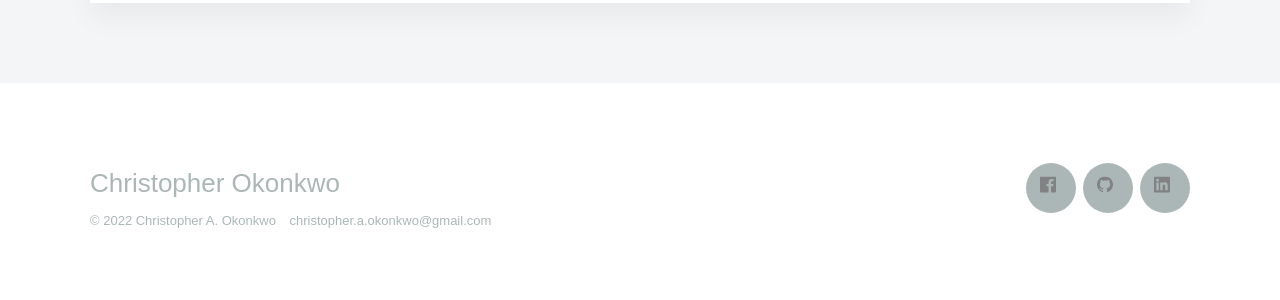
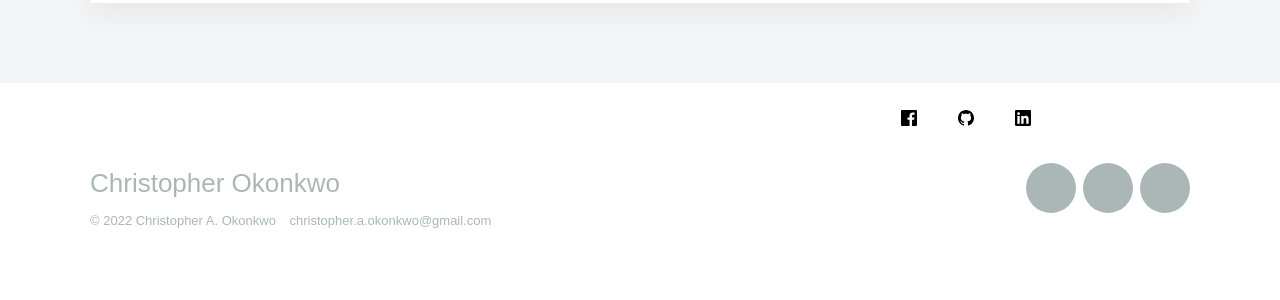
Before and after one commit to crisokonkwo/crisokonkwo.github.io, a Jekyll site: the page built from _pages/thanks.md, in a window 1280 px wide. Shown: the part 676-976 px from the top of the page. Built offline with Jekyll 4.4.1, drawn with Linux system fonts in a browser that asks for light colours; nearby versions of some CDN libraries; some web fonts are replaced.

Commit message:
Update socials.html

```diff
--- a/_includes/socials.html
+++ b/_includes/socials.html
@@ -4,7 +4,7 @@
 	<li class="socials__item">
 		<a class="socials__item__link" href="{{ url[1] }}" target="_blank" title="{{ url[0] | remove: '_url' | replace: '-', ' ' | capitalize }}">
 
-			<svg class="svg-icon" aria-hidden="true" role="img" xmlns="http://www.w3.org/2000/svg">
+			<svg class="fab fa-{{ url[0] | remove: '_url' }}" aria-hidden="true" role="img" xmlns="http://www.w3.org/2000/svg">
 				<use xlink:href="{{ '/assets/social-icons.svg#' }}{{ url[0] | remove: '_url' }}"></use>
 			</svg>
 
```
